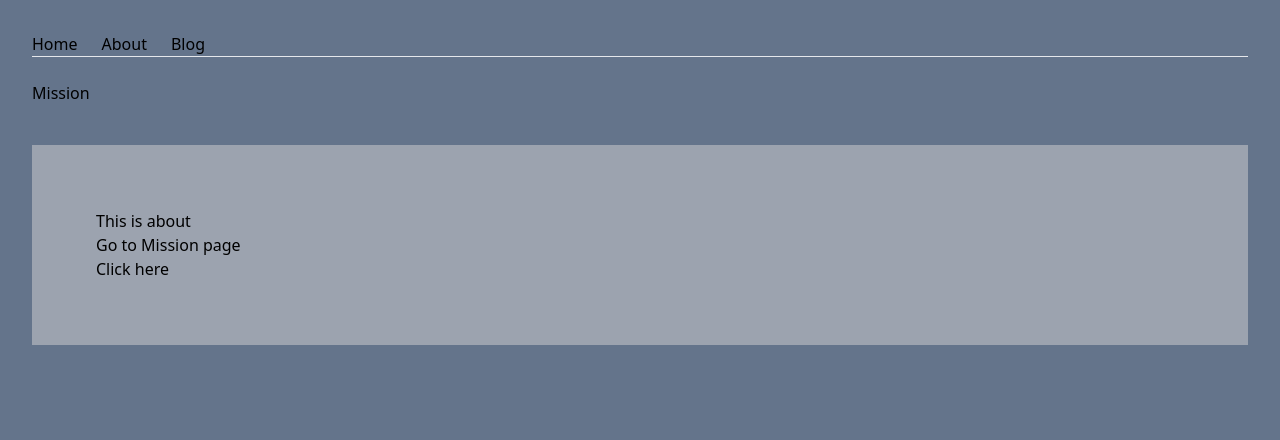
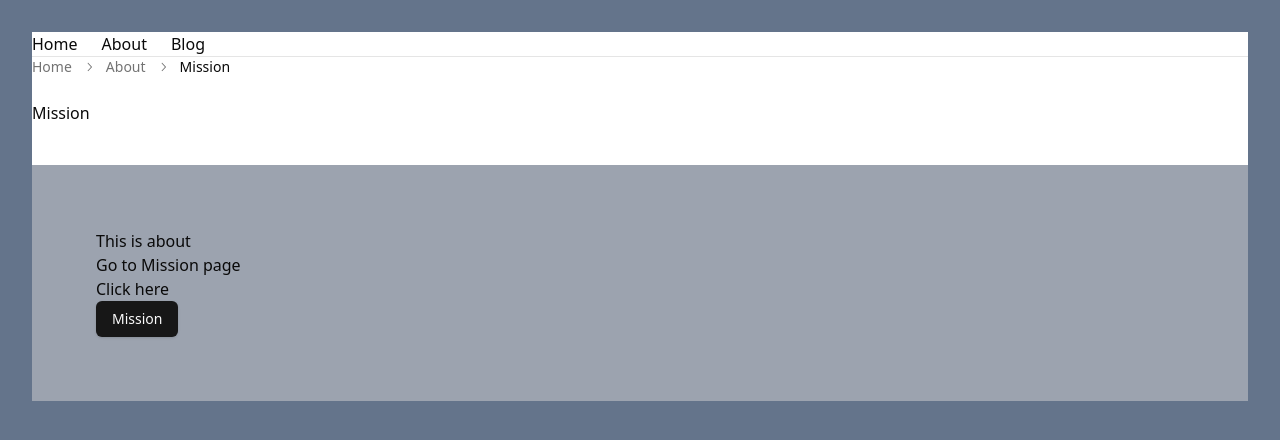
Before and after one commit to mostaryjahan/next.js-crash, a Next.js app: page /about in a window 1280 px wide. Shown: the top 440 px of the page. Built offline with nearby package versions, Linux system fonts and the light colour scheme.

Commit message:
install shadcn ui

```diff
--- a/app/about/mission/page.jsx
+++ b/app/about/mission/page.jsx
@@ -1,4 +1,4 @@
-"use client";
+
 
 import Button from "@/app/components/Button";
 
--- a/app/about/page.jsx
+++ b/app/about/page.jsx
@@ -1,4 +1,6 @@
 import Link from "next/link";
+import { Button } from "@/components/ui/button";
+
 
 const About = () => {
   // throw new Error ("Y=This is error");
@@ -6,8 +8,12 @@ const About = () => {
     <div className="mt-10 bg-gray-400 p-16">
       <h1>This is about</h1>
       <h2>Go to Mission page</h2>
-            <p><Link href='/about/mission'>Click here</Link></p>
-
+      <p>
+        <Link href="/about/mission">Click here</Link>
+      </p>
+      <Button asChild>
+        <Link href="/about/mission">Mission</Link>
+      </Button>
     </div>
   );
 };
--- a/app/components/Button.jsx
+++ b/app/components/Button.jsx
@@ -1,3 +1,4 @@
+"use client";
 
 const Button = () => {
     return (
--- a/app/globals.css
+++ b/app/globals.css
@@ -1,3 +1,66 @@
 @tailwind base;
 @tailwind components;
 @tailwind utilities;
+@layer base {
+  :root {
+    --background: 0 0% 100%;
+    --foreground: 0 0% 3.9%;
+    --card: 0 0% 100%;
+    --card-foreground: 0 0% 3.9%;
+    --popover: 0 0% 100%;
+    --popover-foreground: 0 0% 3.9%;
+    --primary: 0 0% 9%;
+    --primary-foreground: 0 0% 98%;
+    --secondary: 0 0% 96.1%;
+    --secondary-foreground: 0 0% 9%;
+    --muted: 0 0% 96.1%;
+    --muted-foreground: 0 0% 45.1%;
+    --accent: 0 0% 96.1%;
+    --accent-foreground: 0 0% 9%;
+    --destructive: 0 84.2% 60.2%;
+    --destructive-foreground: 0 0% 98%;
+    --border: 0 0% 89.8%;
+    --input: 0 0% 89.8%;
+    --ring: 0 0% 3.9%;
+    --chart-1: 12 76% 61%;
+    --chart-2: 173 58% 39%;
+    --chart-3: 197 37% 24%;
+    --chart-4: 43 74% 66%;
+    --chart-5: 27 87% 67%;
+    --radius: 0.5rem
+  }
+  .dark {
+    --background: 0 0% 3.9%;
+    --foreground: 0 0% 98%;
+    --card: 0 0% 3.9%;
+    --card-foreground: 0 0% 98%;
+    --popover: 0 0% 3.9%;
+    --popover-foreground: 0 0% 98%;
+    --primary: 0 0% 98%;
+    --primary-foreground: 0 0% 9%;
+    --secondary: 0 0% 14.9%;
+    --secondary-foreground: 0 0% 98%;
+    --muted: 0 0% 14.9%;
+    --muted-foreground: 0 0% 63.9%;
+    --accent: 0 0% 14.9%;
+    --accent-foreground: 0 0% 98%;
+    --destructive: 0 62.8% 30.6%;
+    --destructive-foreground: 0 0% 98%;
+    --border: 0 0% 14.9%;
+    --input: 0 0% 14.9%;
+    --ring: 0 0% 83.1%;
+    --chart-1: 220 70% 50%;
+    --chart-2: 160 60% 45%;
+    --chart-3: 30 80% 55%;
+    --chart-4: 280 65% 60%;
+    --chart-5: 340 75% 55%
+  }
+}
+@layer base {
+  * {
+    @apply border-border;
+  }
+  body {
+    @apply bg-background text-foreground;
+  }
+}
--- a/app/layout.js
+++ b/app/layout.js
@@ -1,6 +1,15 @@
 import localFont from "next/font/local";
 import "./globals.css";
 import Link from "next/link";
+import {
+  Breadcrumb,
+  BreadcrumbItem,
+  BreadcrumbLink,
+  BreadcrumbList,
+  BreadcrumbPage,
+  BreadcrumbSeparator,
+} from "@/components/ui/breadcrumb"
+
 
 const geistSans = localFont({
   src: "./fonts/GeistVF.woff",
@@ -33,6 +42,22 @@ export default function RootLayout({ children }) {
           </ul>
         </nav>
         <hr />
+        <Breadcrumb>
+  <BreadcrumbList>
+    <BreadcrumbItem>
+      <BreadcrumbLink href="/">Home</BreadcrumbLink>
+    </BreadcrumbItem>
+    <BreadcrumbSeparator />
+    <BreadcrumbItem>
+      <BreadcrumbLink href="/about">About</BreadcrumbLink>
+    </BreadcrumbItem>
+    <BreadcrumbSeparator />
+    <BreadcrumbItem>
+      <BreadcrumbPage>Mission</BreadcrumbPage>
+    </BreadcrumbItem>
+  </BreadcrumbList>
+</Breadcrumb>
+
         {children}
       </body>
     </html>
--- /dev/null
+++ b/components/ui/breadcrumb.jsx
@@ -0,0 +1,92 @@
+import * as React from "react"
+import { ChevronRightIcon, DotsHorizontalIcon } from "@radix-ui/react-icons"
+import { Slot } from "@radix-ui/react-slot"
+
+import { cn } from "@/lib/utils"
+
+const Breadcrumb = React.forwardRef(
+  ({ ...props }, ref) => <nav ref={ref} aria-label="breadcrumb" {...props} />
+)
+Breadcrumb.displayName = "Breadcrumb"
+
+const BreadcrumbList = React.forwardRef(({ className, ...props }, ref) => (
+  <ol
+    ref={ref}
+    className={cn(
+      "flex flex-wrap items-center gap-1.5 break-words text-sm text-muted-foreground sm:gap-2.5",
+      className
+    )}
+    {...props} />
+))
+BreadcrumbList.displayName = "BreadcrumbList"
+
+const BreadcrumbItem = React.forwardRef(({ className, ...props }, ref) => (
+  <li
+    ref={ref}
+    className={cn("inline-flex items-center gap-1.5", className)}
+    {...props} />
+))
+BreadcrumbItem.displayName = "BreadcrumbItem"
+
+const BreadcrumbLink = React.forwardRef(({ asChild, className, ...props }, ref) => {
+  const Comp = asChild ? Slot : "a"
+
+  return (
+    (<Comp
+      ref={ref}
+      className={cn("transition-colors hover:text-foreground", className)}
+      {...props} />)
+  );
+})
+BreadcrumbLink.displayName = "BreadcrumbLink"
+
+const BreadcrumbPage = React.forwardRef(({ className, ...props }, ref) => (
+  <span
+    ref={ref}
+    role="link"
+    aria-disabled="true"
+    aria-current="page"
+    className={cn("font-normal text-foreground", className)}
+    {...props} />
+))
+BreadcrumbPage.displayName = "BreadcrumbPage"
+
+const BreadcrumbSeparator = ({
+  children,
+  className,
+  ...props
+}) => (
+  <li
+    role="presentation"
+    aria-hidden="true"
+    className={cn("[&>svg]:size-3.5", className)}
+    {...props}>
+    {children ?? <ChevronRightIcon />}
+  </li>
+)
+BreadcrumbSeparator.displayName = "BreadcrumbSeparator"
+
+const BreadcrumbEllipsis = ({
+  className,
+  ...props
+}) => (
+  <span
+    role="presentation"
+    aria-hidden="true"
+    className={cn("flex h-9 w-9 items-center justify-center", className)}
+    {...props}>
+    <DotsHorizontalIcon className="h-4 w-4" />
+    <span className="sr-only">More</span>
+  </span>
+)
+BreadcrumbEllipsis.displayName = "BreadcrumbElipssis"
+
+export {
+  Breadcrumb,
+  BreadcrumbList,
+  BreadcrumbItem,
+  BreadcrumbLink,
+  BreadcrumbPage,
+  BreadcrumbSeparator,
+  BreadcrumbEllipsis,
+}
--- /dev/null
+++ b/components/ui/button.jsx
@@ -0,0 +1,48 @@
+import * as React from "react"
+import { Slot } from "@radix-ui/react-slot"
+import { cva } from "class-variance-authority";
+
+import { cn } from "@/lib/utils"
+
+const buttonVariants = cva(
+  "inline-flex items-center justify-center whitespace-nowrap rounded-md text-sm font-medium transition-colors focus-visible:outline-none focus-visible:ring-1 focus-visible:ring-ring disabled:pointer-events-none disabled:opacity-50",
+  {
+    variants: {
+      variant: {
+        default:
+          "bg-primary text-primary-foreground shadow hover:bg-primary/90",
+        destructive:
+          "bg-destructive text-destructive-foreground shadow-sm hover:bg-destructive/90",
+        outline:
+          "border border-input bg-background shadow-sm hover:bg-accent hover:text-accent-foreground",
+        secondary:
+          "bg-secondary text-secondary-foreground shadow-sm hover:bg-secondary/80",
+        ghost: "hover:bg-accent hover:text-accent-foreground",
+        link: "text-primary underline-offset-4 hover:underline",
+      },
+      size: {
+        default: "h-9 px-4 py-2",
+        sm: "h-8 rounded-md px-3 text-xs",
+        lg: "h-10 rounded-md px-8",
+        icon: "h-9 w-9",
+      },
+    },
+    defaultVariants: {
+      variant: "default",
+      size: "default",
+    },
+  }
+)
+
+const Button = React.forwardRef(({ className, variant, size, asChild = false, ...props }, ref) => {
+  const Comp = asChild ? Slot : "button"
+  return (
+    (<Comp
+      className={cn(buttonVariants({ variant, size, className }))}
+      ref={ref}
+      {...props} />)
+  );
+})
+Button.displayName = "Button"
+
+export { Button, buttonVariants }
--- /dev/null
+++ b/lib/utils.js
@@ -0,0 +1,6 @@
+import { clsx } from "clsx";
+import { twMerge } from "tailwind-merge"
+
+export function cn(...inputs) {
+  return twMerge(clsx(inputs));
+}
--- a/tailwind.config.js
+++ b/tailwind.config.js
@@ -1,17 +1,61 @@
 /** @type {import('tailwindcss').Config} */
 module.exports = {
-  content: [
+    darkMode: ["class"],
+    content: [
     "./pages/**/*.{js,ts,jsx,tsx,mdx}",
     "./components/**/*.{js,ts,jsx,tsx,mdx}",
     "./app/**/*.{js,ts,jsx,tsx,mdx}",
   ],
   theme: {
-    extend: {
-      colors: {
-        background: "var(--background)",
-        foreground: "var(--foreground)",
-      },
-    },
+  	extend: {
+  		colors: {
+  			background: 'hsl(var(--background))',
+  			foreground: 'hsl(var(--foreground))',
+  			card: {
+  				DEFAULT: 'hsl(var(--card))',
+  				foreground: 'hsl(var(--card-foreground))'
+  			},
+  			popover: {
+  				DEFAULT: 'hsl(var(--popover))',
+  				foreground: 'hsl(var(--popover-foreground))'
+  			},
+  			primary: {
+  				DEFAULT: 'hsl(var(--primary))',
+  				foreground: 'hsl(var(--primary-foreground))'
+  			},
+  			secondary: {
+  				DEFAULT: 'hsl(var(--secondary))',
+  				foreground: 'hsl(var(--secondary-foreground))'
+  			},
+  			muted: {
+  				DEFAULT: 'hsl(var(--muted))',
+  				foreground: 'hsl(var(--muted-foreground))'
+  			},
+  			accent: {
+  				DEFAULT: 'hsl(var(--accent))',
+  				foreground: 'hsl(var(--accent-foreground))'
+  			},
+  			destructive: {
+  				DEFAULT: 'hsl(var(--destructive))',
+  				foreground: 'hsl(var(--destructive-foreground))'
+  			},
+  			border: 'hsl(var(--border))',
+  			input: 'hsl(var(--input))',
+  			ring: 'hsl(var(--ring))',
+  			chart: {
+  				'1': 'hsl(var(--chart-1))',
+  				'2': 'hsl(var(--chart-2))',
+  				'3': 'hsl(var(--chart-3))',
+  				'4': 'hsl(var(--chart-4))',
+  				'5': 'hsl(var(--chart-5))'
+  			}
+  		},
+  		borderRadius: {
+  			lg: 'var(--radius)',
+  			md: 'calc(var(--radius) - 2px)',
+  			sm: 'calc(var(--radius) - 4px)'
+  		}
+  	}
   },
-  plugins: [],
+  plugins: [require("tailwindcss-animate")],
 };
```
Also changed, not shown: package.json (+11 -4 lines), components.json (added), 1 other file (tests, documents, lock files or other folders). Lines whose indentation alone changed are shown as unchanged.
